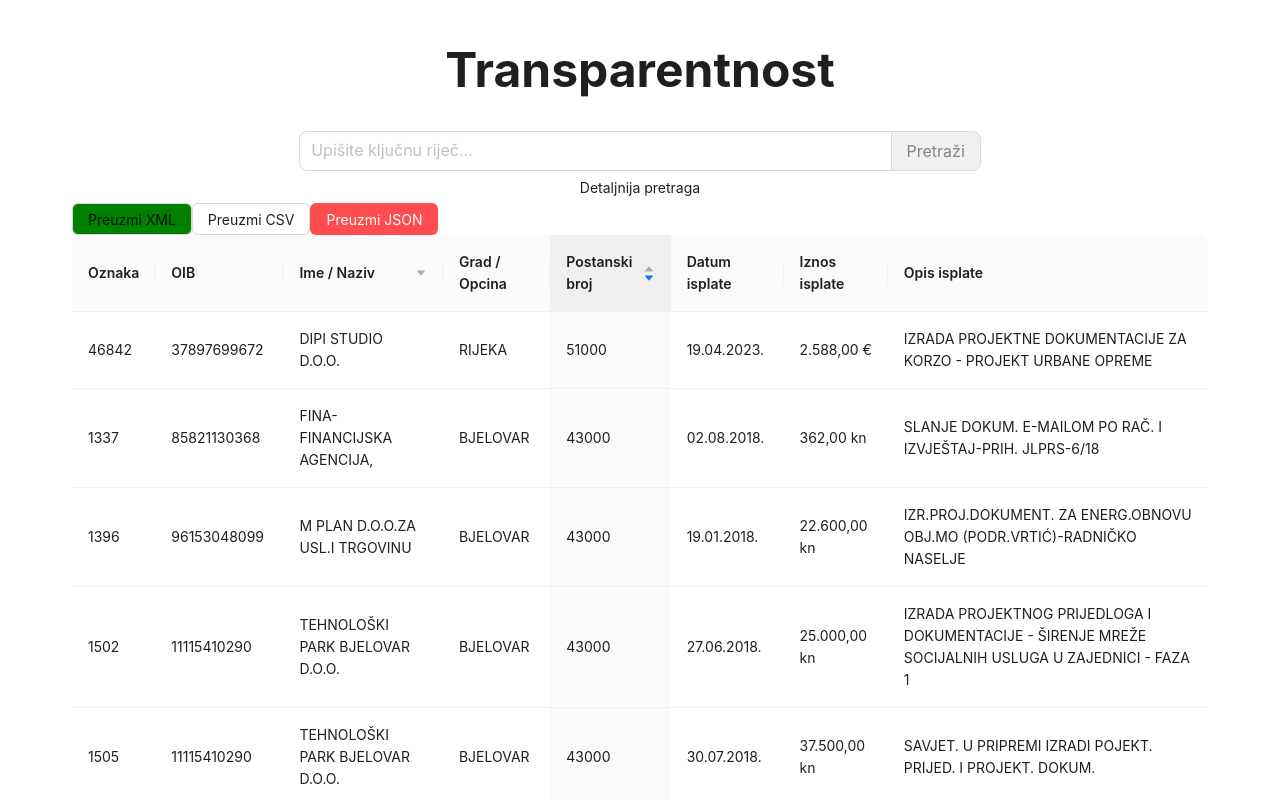
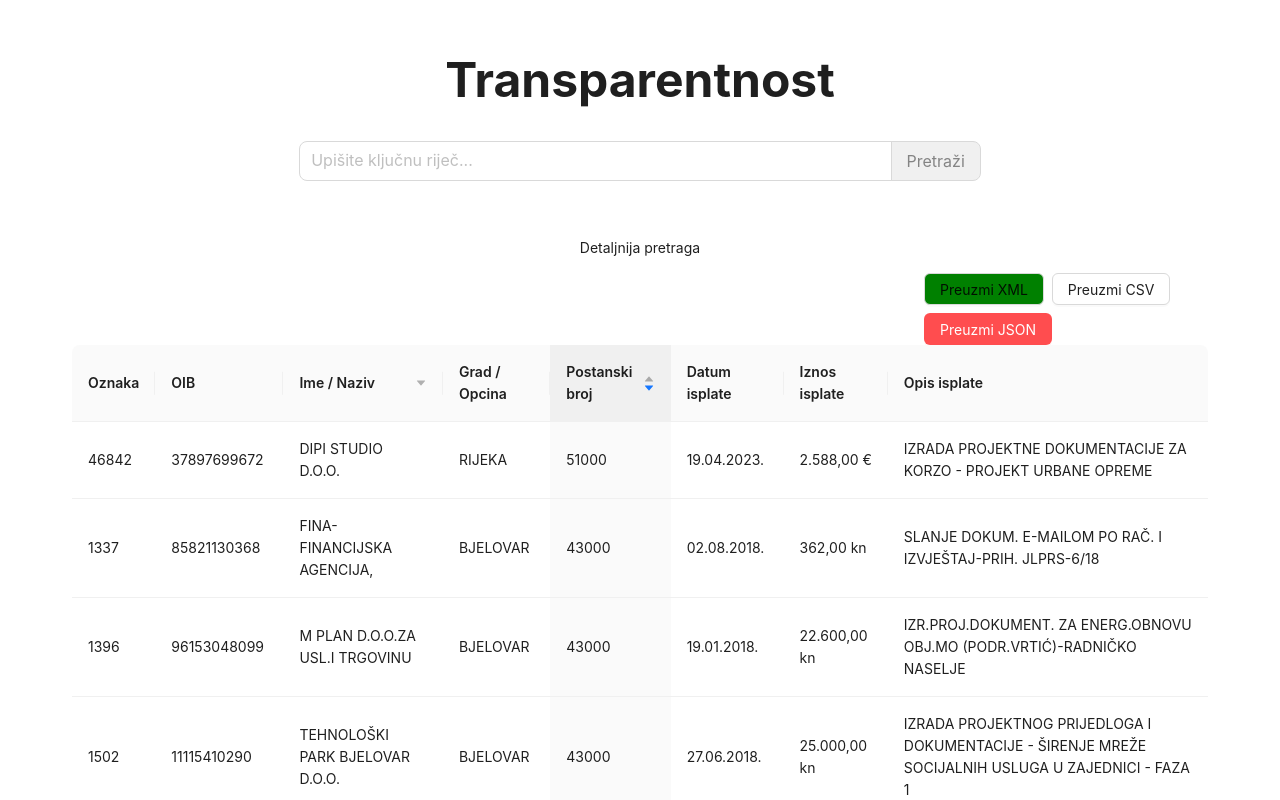
Before and after one commit to 3ojan/javna-nabava-frontend, a React (Vite) app: page / in a window 1280 px wide. Shown: the top 800 px of the page. Built offline with nearby package versions, Linux system fonts and the light colour scheme.

Commit message:
styled export buttons

```diff
--- a/src/app/components/Buttons/ExportButtons.tsx
+++ b/src/app/components/Buttons/ExportButtons.tsx
@@ -1,4 +1,4 @@
-import { Button } from 'antd';
+import { Button, Space } from 'antd';
 import React from 'react';
 import { ColoredButton } from './styled';
 
@@ -11,7 +11,7 @@ export type exportButtonProps = {
 export default function ExportButtons(exportButtonProps: exportButtonProps) {
   const { xmlVisible, csvVisible, jsonVisible } = exportButtonProps;
   return (
-    <div>
+    <Space wrap>
       {xmlVisible && (
         <ColoredButton disabled={false} $color="green">
           Preuzmi XML
@@ -23,7 +23,7 @@ export default function ExportButtons(exportButtonProps: exportButtonProps) {
           Preuzmi JSON
         </Button>
       )}
-    </div>
+    </Space>
   );
 }
 
--- a/src/app/components/TransparentnostSearch.tsx
+++ b/src/app/components/TransparentnostSearch.tsx
@@ -28,9 +28,9 @@ export default function TransparentnostSearch(props: any) {
         onChange={onChangeInput}
         value={searchValue}
       />
-      <FullWidthDiv>
-        <Button type="text">Detaljnija pretraga</Button>
-      </FullWidthDiv>
+      <Button className="detailedSearchButton" type="text">
+        Detaljnija pretraga
+      </Button>
     </TransparencyContent>
   );
 }
--- a/src/app/components/styledComponents/FullWidthDiv.ts
+++ b/src/app/components/styledComponents/FullWidthDiv.ts
@@ -1,7 +1,12 @@
 import { css, styled } from "styled-components";
 
 
-export const FullWidthDiv = styled.div<{$padding?: boolean}>`
+export const FullWidthDiv = styled.div<{$padding?: boolean, $center?: boolean}>`
     width: 100%;
     padding: ${props => props.$padding ? '0 4rem' : '0'};
+    ${props => props.$center && css`
+        display: flex;
+        justify-content: center;
+        align-items: center;
+    `};
 `
--- a/src/app/components/styledComponents/TransparencyContent.ts
+++ b/src/app/components/styledComponents/TransparencyContent.ts
@@ -3,6 +3,10 @@ import { Content } from "antd/es/layout/layout";
 import { styled } from "styled-components";
 
 export const TransparencyContent = styled(Content)`
-    padding: 0 20%;
+    padding: 10px 20%;
     text-align: center;
+
+    .detailedSearchButton{
+    margin-top: 50px;
+    }
 `
--- a/src/app/pages/TransparencyHome.tsx
+++ b/src/app/pages/TransparencyHome.tsx
@@ -41,7 +41,12 @@ function TransparencyHome() {
             />
           </Row>
           <Row>
-            <ExportButtons />
+            <Col span={18}></Col>
+            <Col span={6}>
+              <FullWidthDiv $center>
+                <ExportButtons />
+              </FullWidthDiv>
+            </Col>
           </Row>
           <Row>
             <ResultTable data={data} />
```
